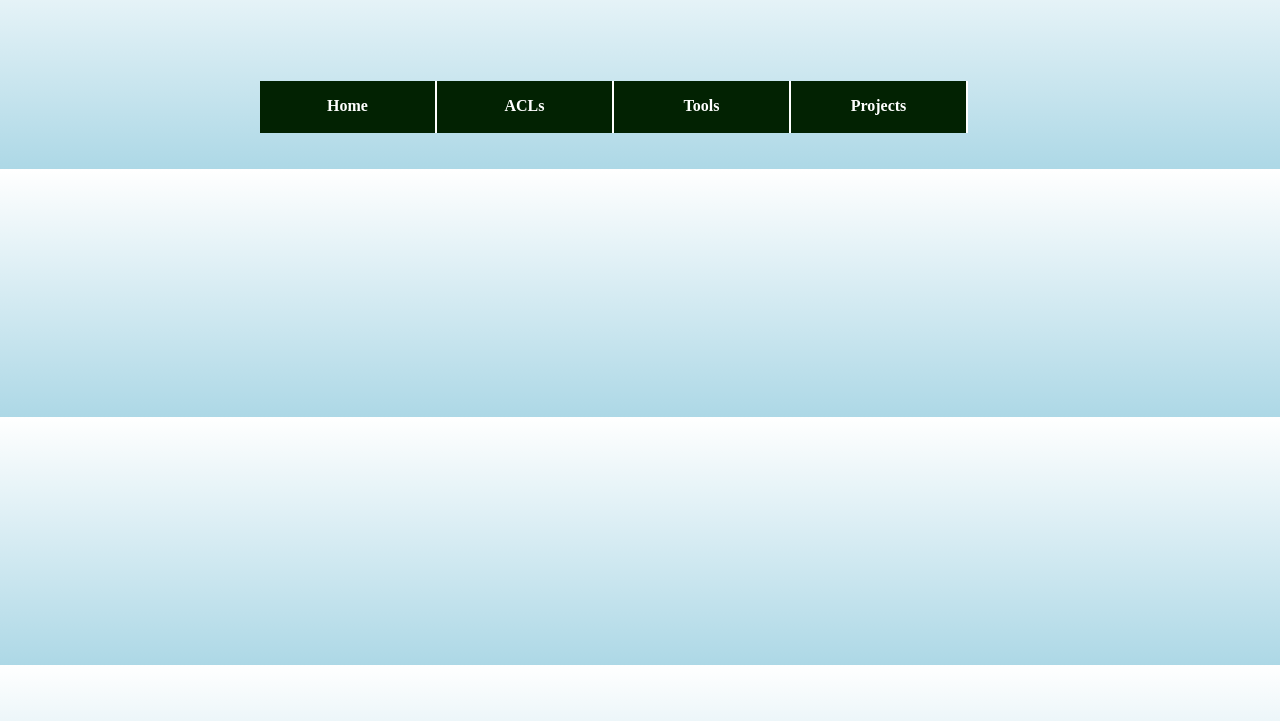
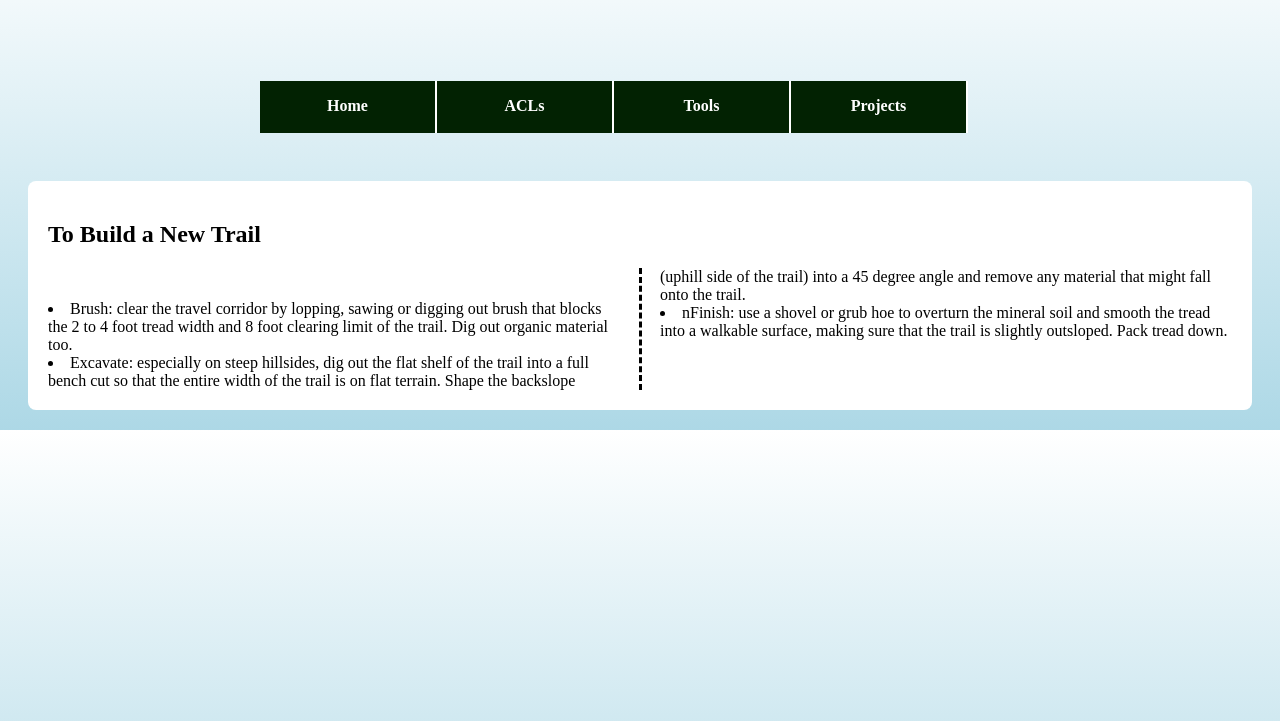
Before and after one commit to VPatterson228/My-website, a plain HTML site: page pages/projects.html in a window 1280 px wide. Shown: the part 79-800 px from the top of the page. Drawn offline with Linux system fonts and the light colour scheme.

Commit message:
fixed Mod 5 Assignment

```diff
--- a/css/projects.css
+++ b/css/projects.css
@@ -26,3 +26,15 @@ html{
   border-right: 2px solid white;
 }
 #nav_menu ul a.lastitem {border-right: none;}
+main h2{
+    column-span: all;
+}
+main {
+    margin: 20px;
+    padding: 20px;
+    background-color: white;
+    border-radius: 8px;
+    column-count: 2;
+    column-gap: 40px;
+    column-rule-style: dashed;
+}
--- a/pages/projects.html
+++ b/pages/projects.html
@@ -19,5 +19,13 @@
         </nav>
 
     </header>
+    <main>
+        <h2>To Build a New Trail</h2>
+        <p>
+            <li>Brush: clear the travel corridor by lopping, sawing or digging out brush that blocks the 2 to 4 foot tread width and 8 foot clearing limit of the trail. Dig out organic material too.</li>
+            <li> Excavate: especially on steep hillsides, dig out the flat shelf of the trail into a full bench cut so that the entire width of the trail is on flat terrain. Shape the backslope (uphill side of the trail) into a 45 degree angle and remove any material that might fall onto the trail.</li>
+            <li>nFinish: use a shovel or grub hoe to overturn the mineral soil and smooth the tread into a walkable surface, making sure that the trail is slightly outsloped. Pack tread down. </li>
+        </p>
+    </main>
 </body>
 </html>
```
